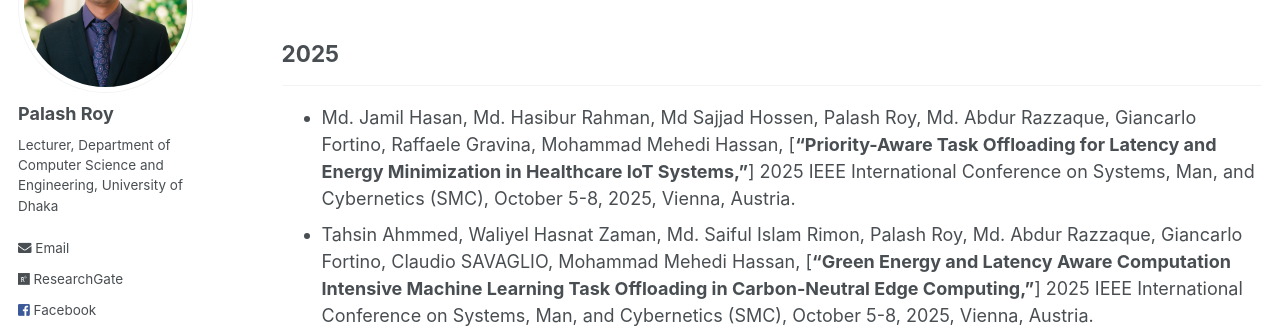
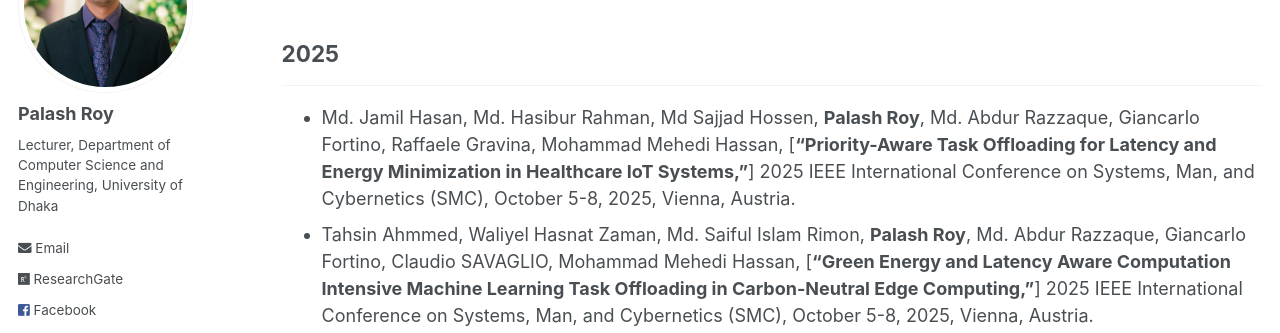
Before and after one commit to PalashRoy975/PalashRoy975.github.io, a Jekyll site: the page built from _pages/publications.md, in a window 1280 px wide and 900 px high. Shown: the part 196-529 px from the top of the window. Built offline with Jekyll 4.4.1, drawn with Linux system fonts in a browser that asks for light colours.

```diff
--- a/_pages/publications.md
+++ b/_pages/publications.md
@@ -8,8 +8,8 @@ author_profile: true
 [ [**Google Scholar**](https://scholar.google.com/citations?user=6YbqlUkAAAAJ&hl=en&authuser=1) ]
 ## 2025
 -----------
-* Md. Jamil Hasan, Md. Hasibur Rahman, Md Sajjad Hossen, Palash Roy, Md. Abdur Razzaque, Giancarlo Fortino, Raffaele Gravina, Mohammad Mehedi Hassan, [**"Priority-Aware Task Offloading for Latency and Energy Minimization in Healthcare IoT Systems,"**] 2025 IEEE International Conference on Systems, Man, and Cybernetics (SMC), October 5-8, 2025, Vienna, Austria.
-* Tahsin Ahmmed, Waliyel Hasnat Zaman, Md. Saiful Islam Rimon, Palash Roy, Md. Abdur Razzaque, Giancarlo Fortino, Claudio SAVAGLIO, Mohammad Mehedi Hassan, [**"Green Energy and Latency Aware Computation Intensive Machine Learning Task Offloading in Carbon-Neutral Edge Computing,"**] 2025 IEEE International Conference on Systems, Man, and Cybernetics (SMC), October 5-8, 2025, Vienna, Austria.
+* Md. Jamil Hasan, Md. Hasibur Rahman, Md Sajjad Hossen, **Palash Roy**, Md. Abdur Razzaque, Giancarlo Fortino, Raffaele Gravina, Mohammad Mehedi Hassan, [**"Priority-Aware Task Offloading for Latency and Energy Minimization in Healthcare IoT Systems,"**] 2025 IEEE International Conference on Systems, Man, and Cybernetics (SMC), October 5-8, 2025, Vienna, Austria.
+* Tahsin Ahmmed, Waliyel Hasnat Zaman, Md. Saiful Islam Rimon, **Palash Roy**, Md. Abdur Razzaque, Giancarlo Fortino, Claudio SAVAGLIO, Mohammad Mehedi Hassan, [**"Green Energy and Latency Aware Computation Intensive Machine Learning Task Offloading in Carbon-Neutral Edge Computing,"**] 2025 IEEE International Conference on Systems, Man, and Cybernetics (SMC), October 5-8, 2025, Vienna, Austria.
 * Himel Saha, Md Nur Ahmed, **Palash Roy**, Md. Abdur Razzaque, Nafis Fuad Tanvir, Mohammad Mehedi Hassan, Md Zia Uddin,  [**"Device and data Heterogeneity Aware SplitFed Learning for Digital Twin empowered Industrial Internet of Things"**](https://www.sciencedirect.com/science/article/pii/S1389128625004451?dgcid=coauthor), Computer Networks (Elsevier), Volume 270, 2025, 111478. (**IF: 4.6**)
 * A.K.M. Atiqur Rahman, Muntasir Chowdhury Mridul, **Palash Roy**, Md. Abdur Razzaque, Md. Rajin Saleh, Mohammad Mehedi Hassan, Md Zia Uddin,  [**"A Multi-Head Attention Mechanism Assisted MADDPG Algorithm for Real-Time Data Collection in Internet of Drones"**](https://www.sciencedirect.com/science/article/abs/pii/S2214209625000713?via%3Dihub), Vehicular Communications (Elsevier), Volume 54, 2025, 100944. (**IF: 5.8**)
 * Joy Munshi, Sumaya Sultana, Md. Jahid Hassan, **Palash Roy**, Md. Abdur Razzaque, Abdulhameed Alelaiwi, Md. Zia Uddin, Mohammad Mehedi Hassan, [**"Attention model-driven MADDPG algorithm for delay and cost-aware placement of service function chains in 5G"**](https://www.sciencedirect.com/science/article/pii/S157087052500054X?dgcid=coauthor), Ad Hoc Networks (Elsevier), Volume 173, 2025, 103806. (**IF: 4.4**)
```
